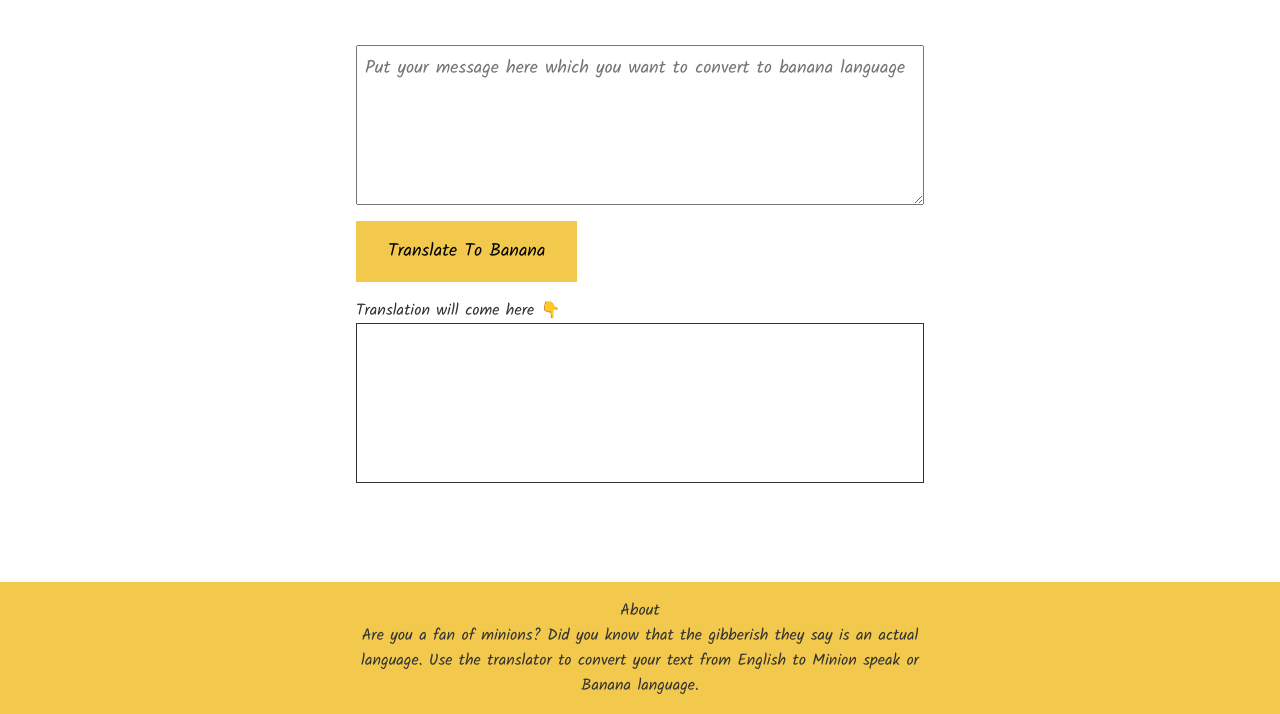
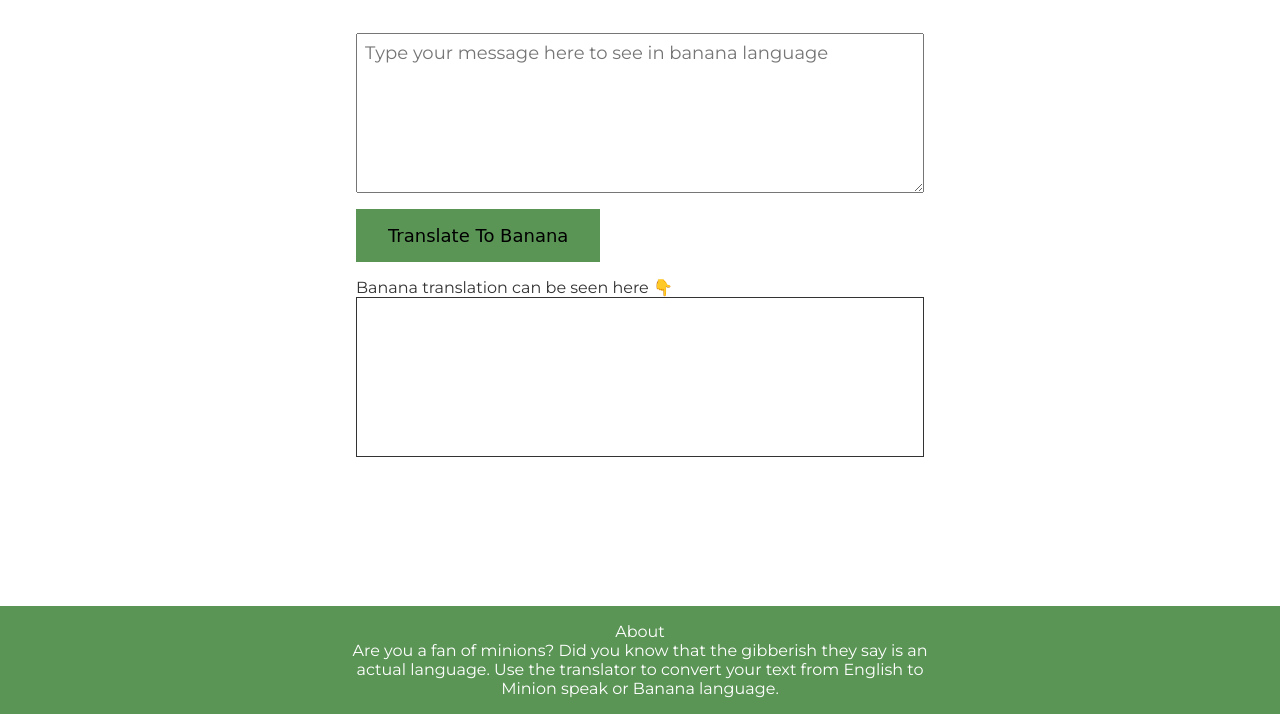
Before and after one commit to Roushan-Raj-au9/Banana-speak, a website: page index.html in a window 1280 px wide. Shown: the part 86-800 px from the top of the page. Drawn offline with Linux system fonts and the light colour scheme.

Commit message:
change in css

```diff
--- a/index.html
+++ b/index.html
@@ -16,11 +16,11 @@
     <main>
       <textarea
         id="txt-input"
-        placeholder="Put your message here which you want to convert to banana language"
+        placeholder="Type your message here to see in banana language"
       ></textarea>
       <button id="btn-translate">Translate To Banana</button>
 
-      <div class="output_conatiner">Translation will come here 👇</div>
+      <div class="output_conatiner">Banana translation can be seen here 👇</div>
       <div id="output"></div>
     </main>
 
--- a/styles.css
+++ b/styles.css
@@ -1,4 +1,6 @@
-@import url('https://fonts.googleapis.com/css2?family=Kalam&display=swap');
+/* @import url('https://fonts.googleapis.com/css2?family=Kalam&display=swap'); */
+@import url('https://fonts.googleapis.com/css2?family=Montserrat:wght@400;700&display=swap');
+
 
 
 * {
@@ -6,15 +8,16 @@
 }
 
 :root {
-    --primary: #F2C94C;
+    --primary: #5b9556;
     --black: #333333;
     --width-break:600px
 }
 
 body {
     margin: 0;
-    font-family: 'Kalam', cursive;
-    color: #333333;
+    /* font-family: 'Kalam', cursive; */
+    font-family: 'Montserrat', sans-serif;
+    color: #fff;
 }
 
 nav {
@@ -62,6 +65,7 @@ button {
     overflow:scroll;
     border: 1px solid var(--black);
     padding: 0.5rem;
+    color: #333333;
 }
 
 footer {
@@ -77,3 +81,7 @@ footer p {
     max-width: var(--width-break);
     margin: auto;
 }
+
+.output_conatiner{
+    color: #333333;
+}
```
